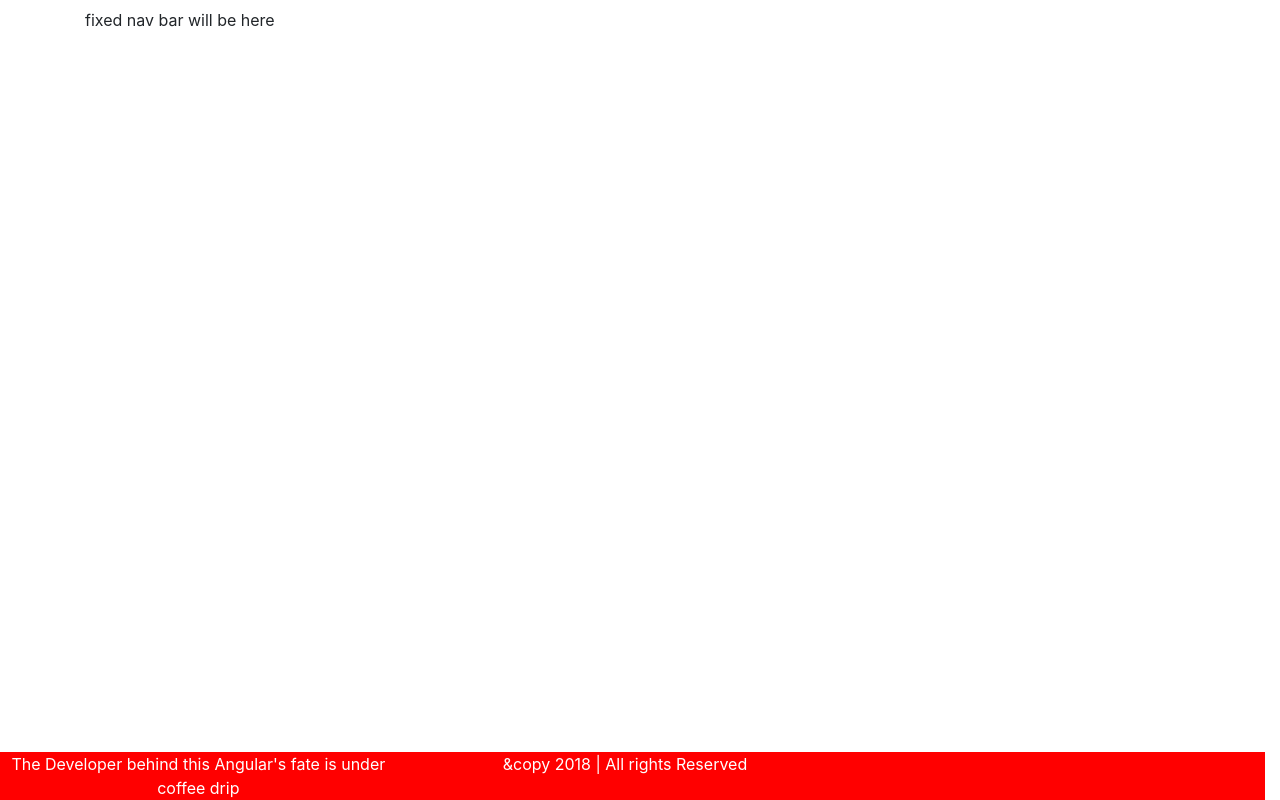
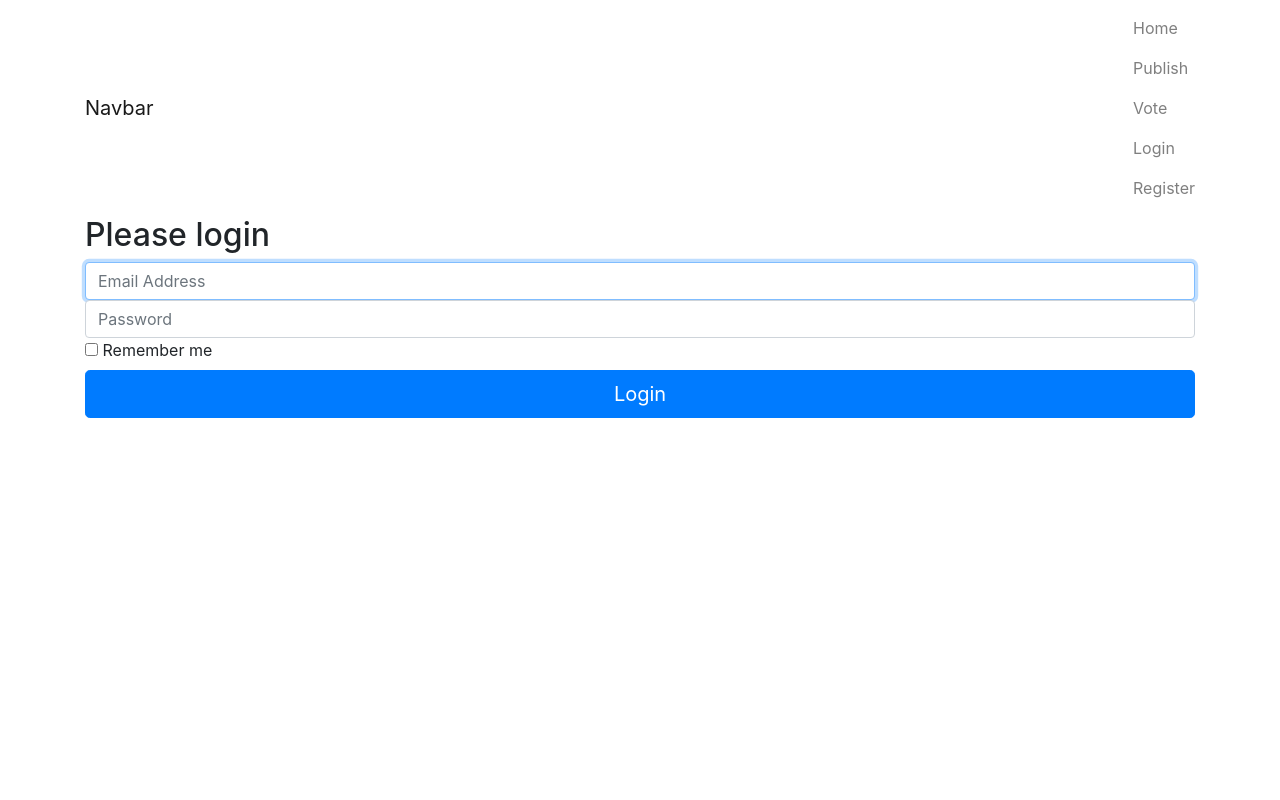
Before and after one commit to alexwaya/AngularJS_Quote_Votes, an Angular app: page /login in a window 1280 px wide. Built offline with nearby package versions, Linux system fonts and the light colour scheme.

Commit message:
add individual view routing

```diff
--- a/src/app/app.component.html
+++ b/src/app/app.component.html
@@ -1,20 +1,18 @@
-<nav class="navbar navbar-default navbar-fixed-top">
-  <div class="container">
-    fixed nav bar will be here
-  </div>
-</nav>
+<app-nav></app-nav>
+
+<div class="container">
+  <router-outlet></router-outlet>
+</div>
 
 
-
-
-  <div class="row" style="position: fixed; left: 0; bottom: 0; width: 100%; background-color: red; color: white; text-align: center;">
+   <!--<div class="row" style="position: fixed; left: 0; bottom: 0; width: 100%; background-color: red; color: white; text-align: center;">
     <div class="col-md-4">The Developer behind this Angular's fate is under coffee drip</div>
     <div class="col-md-4">&copy 2018 | All rights Reserved</div>
     <div class="col-md-4">
-  <!--    <ul>
+     <ul>
         <li class="social"><a href="#"></a><span class="fa fa-github"></span></li>
         <li class="social"><a href="#"></a><span class="fa fa-linkedin-square"></span></li>
         <li class="social"><a href="#"></a><span class="fa fa-skype"></span></li>
       </ul> -->
-    </div>
-  </div>
+   <!-- </div>
+  </div>-->
--- a/src/app/app.module.ts
+++ b/src/app/app.module.ts
@@ -1,5 +1,6 @@
 import { BrowserModule } from '@angular/platform-browser';
 import { NgModule } from '@angular/core';
+import { RouterModule, Routes } from '@angular/router'
 
 import { AppComponent } from './app.component';
 import { NavComponent } from './nav/nav.component';
@@ -8,6 +9,19 @@ import { PublishComponent } from './publish/publish.component';
 import { VoteComponent } from './vote/vote.component';
 import { LoginComponent } from './login/login.component';
 import { RegisterComponent } from './register/register.component';
+
+const appRoutes: Routes = [
+
+  {path:'', component:HomeComponent},
+
+  {path:'publish', component:PublishComponent},
+
+  {path:'register', component:RegisterComponent},
+
+  {path:'vote', component:VoteComponent},
+
+  {path:'login', component:LoginComponent}
+  ];
 
 @NgModule({
   declarations: [
@@ -20,7 +34,8 @@ import { RegisterComponent } from './register/register.component';
     RegisterComponent
   ],
   imports: [
-    BrowserModule
+    BrowserModule,
+    RouterModule.forRoot(appRoutes)
   ],
   providers: [],
   bootstrap: [AppComponent]
--- a/src/app/home/home.component.css
+++ b/src/app/home/home.component.css
@@ -0,0 +1,3 @@
+h3{
+	color: 00ff00;
+}
--- a/src/app/home/home.component.html
+++ b/src/app/home/home.component.html
@@ -1,3 +1,12 @@
-<p>
-  home works!
-</p>
+<div class="row">
+
+	<div class="col-md-8 well">
+		<h3>WELCOME AMIGOS</h3>
+		<p>t is a long established fact that a reader will be distracted by the readable content of a page when looking at its layout. The point of using Lorem Ipsum is that it has a more-or-less normal distribution of letters, as oppo</p>
+	</div>
+
+	<div class="col-md-4">
+
+	</div>
+
+</div>
--- a/src/app/login/login.component.html
+++ b/src/app/login/login.component.html
@@ -1,3 +1,13 @@
-<p>
-  login works!
-</p>
+
+
+<div class="wrapper">
+    <form class="form-signin">
+      <h2 class="form-signin-heading">Please login</h2>
+      <input type="text" class="form-control" name="username" placeholder="Email Address" required="" autofocus="" />
+      <input type="password" class="form-control" name="password" placeholder="Password" required=""/>
+      <label class="checkbox">
+        <input type="checkbox" value="remember-me" id="rememberMe" name="rememberMe"> Remember me
+      </label>
+      <button class="btn btn-lg btn-primary btn-block" type="submit">Login</button>
+    </form>
+  </div>
--- a/src/app/nav/nav.component.html
+++ b/src/app/nav/nav.component.html
@@ -1,53 +1,30 @@
-<nav class="navbar navbar-default">
-  <div class="container-fluid">
-    <!-- Brand and toggle get grouped for better mobile display -->
-    <div class="navbar-header">
-      <button type="button" class="navbar-toggle collapsed" data-toggle="collapse" data-target="#bs-example-navbar-collapse-1" aria-expanded="false">
-        <span class="sr-only">Toggle navigation</span>
-        <span class="icon-bar"></span>
-        <span class="icon-bar"></span>
-        <span class="icon-bar"></span>
-      </button>
-      <a class="navbar-brand" href="#">Brand</a>
-    </div>
+<nav class="navbar navbar-toggleable-md navbar-light bg-faded">
+  <div class="container">
+    <a class="navbar-brand" href="#">Navbar</a>
+    <ul class="navbar-nav">
 
-    <!-- Collect the nav links, forms, and other content for toggling -->
-    <div class="collapse navbar-collapse" id="bs-example-navbar-collapse-1">
-      <ul class="nav navbar-nav">
-        <li class="active"><a href="#">Link <span class="sr-only">(current)</span></a></li>
-        <li><a href="#">Link</a></li>
-        <li class="dropdown">
-          <a href="#" class="dropdown-toggle" data-toggle="dropdown" role="button" aria-haspopup="true" aria-expanded="false">Dropdown <span class="caret"></span></a>
-          <ul class="dropdown-menu">
-            <li><a href="#">Action</a></li>
-            <li><a href="#">Another action</a></li>
-            <li><a href="#">Something else here</a></li>
-            <li role="separator" class="divider"></li>
-            <li><a href="#">Separated link</a></li>
-            <li role="separator" class="divider"></li>
-            <li><a href="#">One more separated link</a></li>
-          </ul>
-        </li>
-      </ul>
-      <form class="navbar-form navbar-left">
-        <div class="form-group">
-          <input type="text" class="form-control" placeholder="Search">
-        </div>
-        <button type="submit" class="btn btn-default">Submit</button>
-      </form>
-      <ul class="nav navbar-nav navbar-right">
-        <li><a href="#">Link</a></li>
-        <li class="dropdown">
-          <a href="#" class="dropdown-toggle" data-toggle="dropdown" role="button" aria-haspopup="true" aria-expanded="false">Dropdown <span class="caret"></span></a>
-          <ul class="dropdown-menu">
-            <li><a href="#">Action</a></li>
-            <li><a href="#">Another action</a></li>
-            <li><a href="#">Something else here</a></li>
-            <li role="separator" class="divider"></li>
-            <li><a href="#">Separated link</a></li>
-          </ul>
-        </li>
-      </ul>
-    </div><!-- /.navbar-collapse -->
-  </div><!-- /.container-fluid -->
+      <li class="nav-item">
+        <a class="nav-link" href="#" routerLink="/">Home</a>
+      </li>
+
+      <li class="nav-item">
+        <a class="nav-link" href="#" routerLink="/publish">Publish</a>
+      </li>
+
+      <li class="nav-item">
+        <a class="nav-link" href="#" routerLink="/vote">Vote</a>
+      </li>
+
+      <li class="nav-item">
+        <a class="nav-link" href="#" routerLink="/login">Login</a>
+      </li>
+
+      <li class="nav-item">
+        <a class="nav-link" href="#" routerLink="/register">Register</a>
+      </li>
+
+    </ul>
+
+  </div>
+
 </nav>
--- a/src/app/publish/publish.component.html
+++ b/src/app/publish/publish.component.html
@@ -1,3 +1,3 @@
 <p>
-  publish works!
+  nav publish works!
 </p>
--- a/src/app/register/register.component.html
+++ b/src/app/register/register.component.html
@@ -1,3 +1,9 @@
-<p>
-  register works!
-</p>
+<div class="span3 well">
+      <legend>New to WebApp? Sign up!</legend>
+    <form accept-charset="UTF-8" action="" method="post">
+		<input class="span3" name="name" placeholder="Full Name" type="text">
+        <input class="span3" name="username" placeholder="Username" type="text">
+        <input class="span3" name="password" placeholder="Password" type="password">
+        <button class="btn btn-warning" type="submit">Sign up for WebApp</button>
+    </form>
+</div>
```
